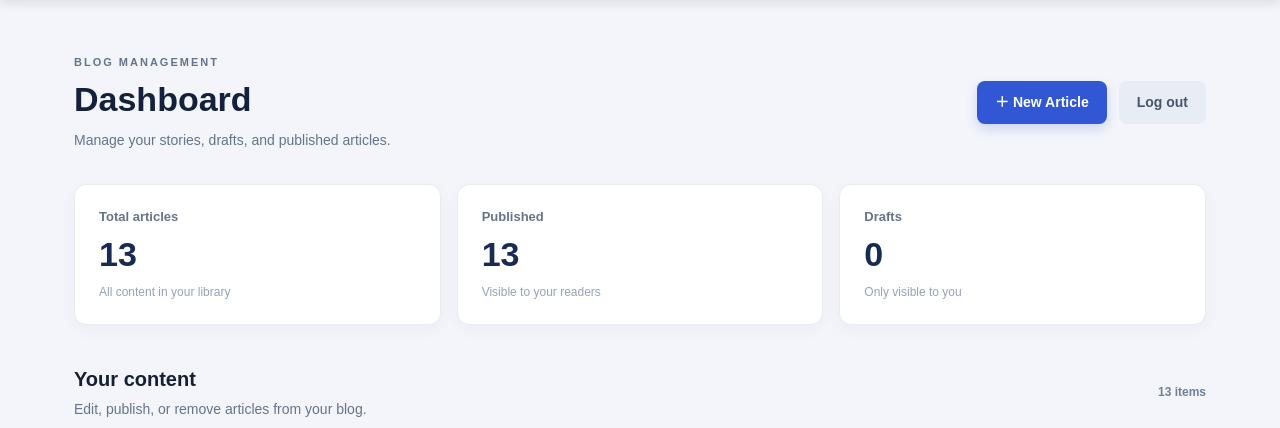
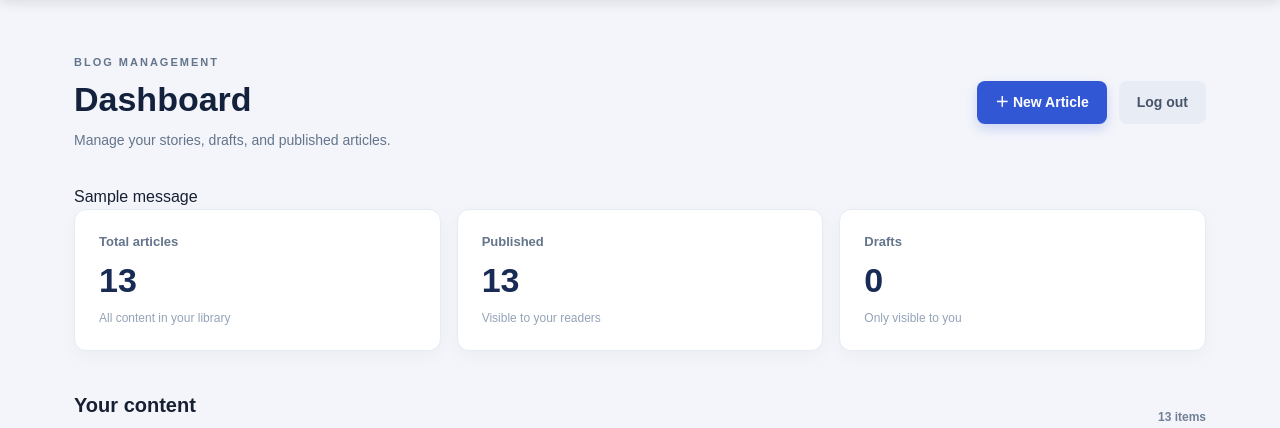
Before and after one commit to ugochi74/personal-blog, a Flask app: page /admin/dashboard in a window 1280 px wide. Shown: the part 67-495 px from the top of the page. Run offline with Flask 3, Linux system fonts and the light colour scheme; the visitor is signed in with stand-in values (Sample User, id 1); one stand-in notice (Sample message) is shown; parts of the project's set-up code (start-up, migrations or seed data) failed here and were passed over.

Commit message:
Show article management success messages

```diff
--- a/templates/admin/dashboard.html
+++ b/templates/admin/dashboard.html
@@ -16,6 +16,12 @@
             <a class="button button-quiet" href="{{ url_for('logout') }}">Log out</a>
         </div>
     </div>
+
+    {% with messages = get_flashed_messages() %}
+        {% for message in messages %}
+            <p class="dashboard-notice" role="status">{{ message }}</p>
+        {% endfor %}
+    {% endwith %}
 
     <div class="dashboard-summary">
         <div class="summary-card">
```
